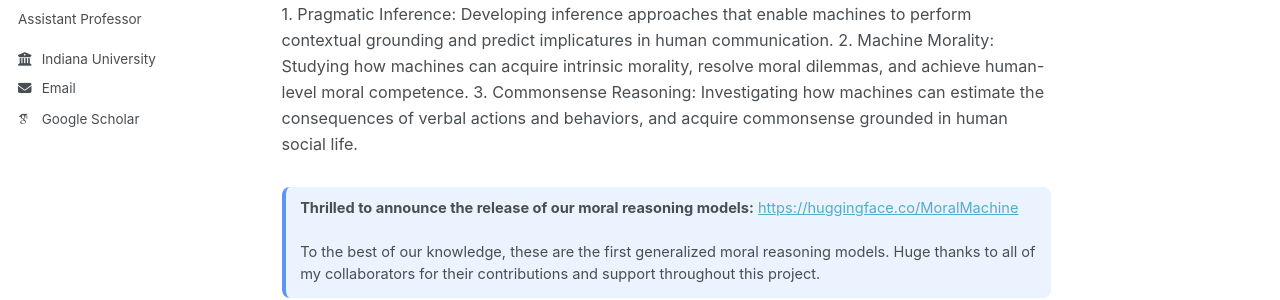
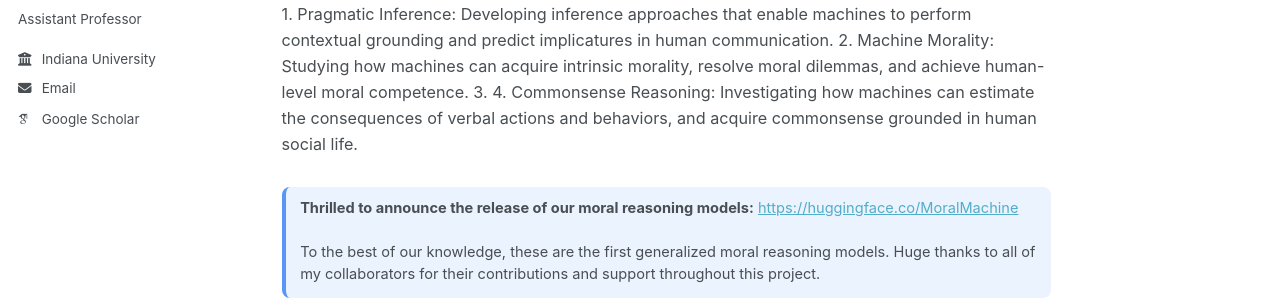
Before and after one commit to guangliang-nlp/guangliang-nlp.github.io, a Jekyll site: the page built from about.md, in a window 1280 px wide and 900 px high. Shown: the part 309-609 px from the top of the window. Built offline with Jekyll 4.4.1, drawn with Linux system fonts in a browser that asks for light colours; some web fonts are replaced; a script bundle is joined from its source files by our own code; library files that are not in the unit come from our copies.

Commit message:
Update about.md

```diff
--- a/about.md
+++ b/about.md
@@ -32,8 +32,10 @@
     gap:0.9em;
   ">
 1. Pragmatic Inference: Developing inference approaches that enable machines to perform contextual grounding and predict implicatures in human communication.
+
 2. Machine Morality: Studying how machines can acquire intrinsic morality, resolve moral dilemmas, and achieve human-level moral competence.
-3. Commonsense Reasoning: Investigating how machines can estimate the consequences of verbal actions and behaviors, and acquire commonsense grounded in human social life.
+3.
+4. Commonsense Reasoning: Investigating how machines can estimate the consequences of verbal actions and behaviors, and acquire commonsense grounded in human social life.
 
 <div style="
   background-color:rgba(66, 133, 244, 0.10);
```
